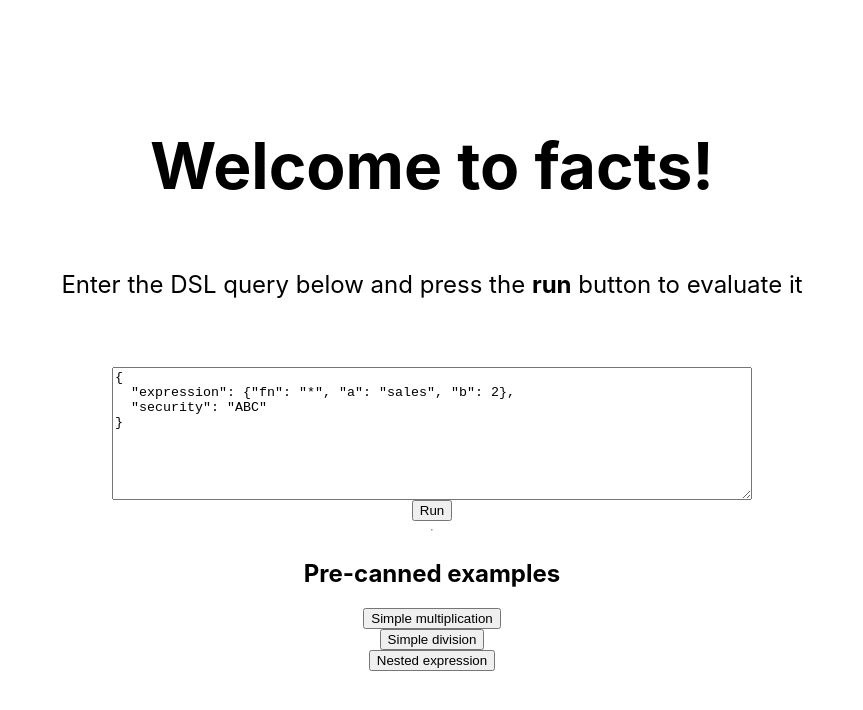
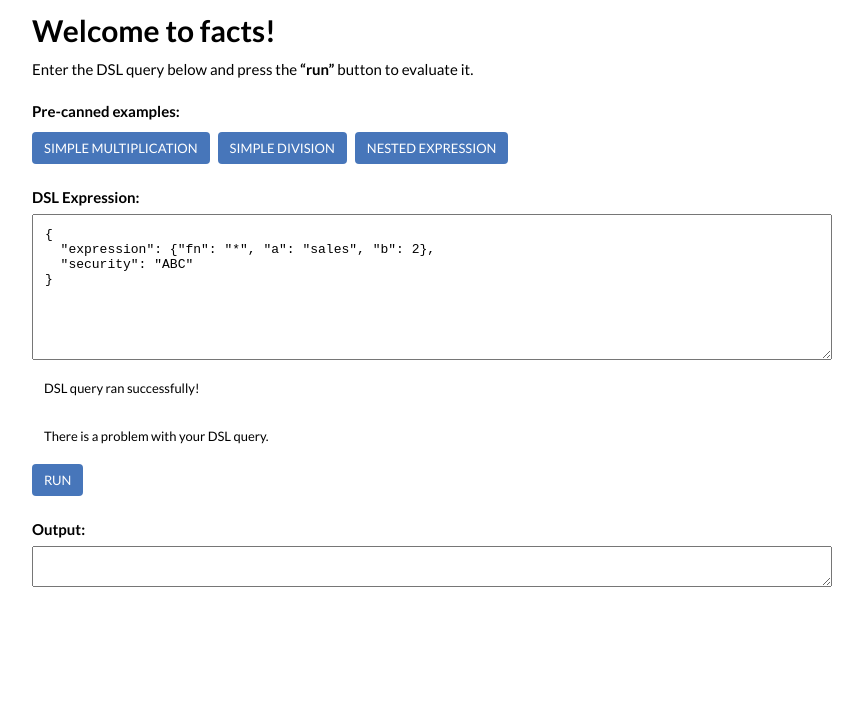
Before and after one commit to richardgrandi/challenge-facts, a Next.js app: page / in a window 1280 px wide. Shown: the top 710 px of the page, without its empty margins (208-1071 px from the left). Built offline with nearby package versions, Linux system fonts and the light colour scheme.

Commit message:
feat(home): Updated home page UI

```diff
--- /dev/null
+++ b/pages/index.module.css
@@ -0,0 +1,40 @@
+.container {
+  max-width: 800px;
+  margin: 0 auto;
+}
+
+.section {
+  margin: 24px 0;
+}
+
+.navigation {
+  display: flex;
+  flex-wrap: wrap;
+  gap: 8px;
+}
+
+.field {
+  width: 100%;
+}
+
+.message {
+  --message-background: field;
+  --message-color: inherit;
+
+  margin: 8px 0;
+  padding: 12px;
+  font-size: 13px;
+  color: var(--message-color);
+  background: var(--message-background);
+  border-radius: 4px;
+}
+
+.message--error {
+  --message-background: var(--color-error);
+  --message-color: #fff;
+}
+
+.message--success {
+  --message-background: var(--color-success);
+  --message-color: #fff;
+}
--- a/pages/index.tsx
+++ b/pages/index.tsx
@@ -1,7 +1,7 @@
 import type { NextPage } from "next";
 import Head from "next/head";
 import { ChangeEvent, useState } from "react";
-import styles from "../styles/Home.module.css";
+import styles from "./index.module.css";
 
 interface DSLExample {
   id: string;
@@ -45,38 +45,34 @@ const Home: NextPage = () => {
   const setDsl = (dsl: string) => () => setExpression(dsl);
 
   return (
-    <div className={styles.container}>
+    <>
       <Head>
         <title>Stockopedia facts challenge</title>
         <meta
           name="description"
           content="Coding challenge for Stockopedia Ltd"
         />
-        <link rel="icon" href="/favicon.ico" />
       </Head>
 
-      <main className={styles.main}>
-        <h1 className={styles.title}>Welcome to facts!</h1>
+      <main className={styles.container}>
+        <h1>Welcome to facts!</h1>
+        <p>
+          Enter the DSL query below and press the{" "}
+          <strong>
+            <q>run</q>
+          </strong>{" "}
+          button to evaluate it.
+        </p>
 
-        <p className={styles.description}>
-          Enter the DSL query below and press the <strong>run</strong> button to
-          evaluate it
+        {/* Pre-canned Examples Section */}
+        <div className={styles.section}>
+          <p id="pre-canned-description">
+            <strong>Pre-canned examples:</strong>
           </p>
-        <textarea
-          data-testid="expression-input"
-          className={styles.expressionInput}
-          placeholder="Enter your DSL"
-          value={expression}
-          onChange={(e: ChangeEvent<HTMLTextAreaElement>) =>
-            setExpression(e.target.value)
-          }
-        ></textarea>
-        <button data-testid="run-button" type="button">
-          Run
-        </button>
-
-        <hr />
-        <h2>Pre-canned examples</h2>
+          <nav
+            className={styles.navigation}
+            aria-describedby="pre-canned-description"
+          >
             {examples.map(({ id, label, dsl }) => (
               <button
                 type="button"
@@ -87,8 +83,46 @@ const Home: NextPage = () => {
                 {label}
               </button>
             ))}
+          </nav>
+        </div>
+
+        {/* DSL Editor Section */}
+        <div className={styles.section}>
+          <label htmlFor="dsl-expression">DSL Expression:</label>
+          <textarea
+            id="dsl-expression"
+            className={styles.field}
+            data-testid="expression-input"
+            placeholder="Enter your DSL"
+            value={expression}
+            onChange={(e: ChangeEvent<HTMLTextAreaElement>) =>
+              setExpression(e.target.value)
+            }
+            rows={8}
+          ></textarea>
+          <div className={[styles.message, styles.messageSuccess].join(" ")}>
+            DSL query ran successfully!
+          </div>
+          <div className={[styles.message, styles.messageError].join(" ")}>
+            There is a problem with your DSL query.
+          </div>
+          <button data-testid="run-button" type="button">
+            Run
+          </button>
+        </div>
+
+        {/* DSL Output Section */}
+        <div className={styles.section}>
+          <label htmlFor="dsl-output">Output:</label>
+          <textarea
+            id="dsl-output"
+            className={styles.field}
+            readOnly
+            rows={1}
+          ></textarea>
+        </div>
       </main>
-    </div>
+    </>
   );
 };
 
--- a/styles/Home.module.css
+++ /dev/null
@@ -1,134 +0,0 @@
-.container {
-  padding: 0 2rem;
-}
-
-.main {
-  min-height: 100vh;
-  padding: 4rem 0;
-  flex: 1;
-  display: flex;
-  flex-direction: column;
-  justify-content: center;
-  align-items: center;
-}
-
-.footer {
-  display: flex;
-  flex: 1;
-  padding: 2rem 0;
-  border-top: 1px solid #eaeaea;
-  justify-content: center;
-  align-items: center;
-}
-
-.footer a {
-  display: flex;
-  justify-content: center;
-  align-items: center;
-  flex-grow: 1;
-}
-
-.title a {
-  color: #0070f3;
-  text-decoration: none;
-}
-
-.title a:hover,
-.title a:focus,
-.title a:active {
-  text-decoration: underline;
-}
-
-.title {
-  margin: 0;
-  line-height: 1.15;
-  font-size: 4rem;
-}
-
-.title,
-.description {
-  text-align: center;
-}
-
-.description {
-  margin: 4rem 0;
-  line-height: 1.5;
-  font-size: 1.5rem;
-}
-
-.code {
-  background: #fafafa;
-  border-radius: 5px;
-  padding: 0.75rem;
-  font-size: 1.1rem;
-  font-family: Menlo, Monaco, Lucida Console, Liberation Mono, DejaVu Sans Mono,
-    Bitstream Vera Sans Mono, Courier New, monospace;
-}
-
-.grid {
-  display: flex;
-  align-items: center;
-  justify-content: center;
-  flex-wrap: wrap;
-  max-width: 800px;
-}
-
-.card {
-  margin: 1rem;
-  padding: 1.5rem;
-  text-align: left;
-  color: inherit;
-  text-decoration: none;
-  border: 1px solid #eaeaea;
-  border-radius: 10px;
-  transition: color 0.15s ease, border-color 0.15s ease;
-  max-width: 300px;
-}
-
-.card:hover,
-.card:focus,
-.card:active {
-  color: #0070f3;
-  border-color: #0070f3;
-}
-
-.card h2 {
-  margin: 0 0 1rem 0;
-  font-size: 1.5rem;
-}
-
-.card p {
-  margin: 0;
-  font-size: 1.25rem;
-  line-height: 1.5;
-}
-
-.logo {
-  height: 1em;
-  margin-left: 0.5rem;
-}
-
-.expressionInput {
-  width: clamp(50vw, 600px, 100vw);
-  height: 10em;
-}
-
-@media (max-width: 600px) {
-  .grid {
-    width: 100%;
-    flex-direction: column;
-  }
-}
-
-@media (prefers-color-scheme: dark) {
-  .card,
-  .footer {
-    border-color: #222;
-  }
-  .code {
-    background: #111;
-  }
-  .logo img {
-    filter: invert(1);
-  }
-}
--- a/styles/globals.css
+++ b/styles/globals.css
@@ -1,9 +1,32 @@
+:root {
+  --font-family: "Lato", -apple-system, sans-serif;
+
+  --color-brand-primary: #4776ba;
+  --color-success: #228745;
+  --color-error: #cc4752;
+}
+
+* {
+  box-sizing: border-box;
+}
+
 html,
 body {
   padding: 0;
   margin: 0;
-  font-family: -apple-system, BlinkMacSystemFont, Segoe UI, Roboto, Oxygen,
-    Ubuntu, Cantarell, Fira Sans, Droid Sans, Helvetica Neue, sans-serif;
+  font-family: var(--font-family);
+  font-size: 15px;
+  background: var(--color-white-background);
+}
+
+h1,
+h2,
+h3,
+h4,
+h5,
+h6,
+p {
+  margin: 12px 0;
 }
 
 a {
@@ -11,16 +34,39 @@ a {
   text-decoration: none;
 }
 
-* {
-  box-sizing: border-box;
+button {
+  background: var(--color-brand-primary);
+  color: #ffffff;
+  border: 0;
+  border-radius: 4px;
+  padding: 8px 12px;
+  text-transform: uppercase;
+  font-size: 13px;
+  font-family: var(--font-family);
+}
+
+label {
+  font-weight: bold;
+}
+
+textarea {
+  display: block;
+  padding: 12px;
+  font-size: 13px;
+}
+
+label + textarea,
+textarea + button {
+  margin-top: 8px;
 }
 
 @media (prefers-color-scheme: dark) {
+  :root {
+    --color-dark-background-1: #ffffff;
+    --color-white-background: #293140;
+  }
+
   html {
     color-scheme: dark;
   }
-  body {
-    color: white;
-    background: black;
-  }
 }
```
Lines whose indentation alone changed are shown as unchanged.
